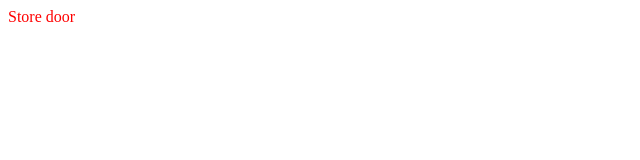
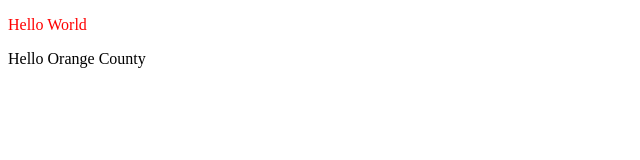
Before and after one commit to DavidDogunLee/JavaScript-Study, a plain HTML site: page Refresh/index.html in a window 1280 px wide. Shown: the whole page, without its empty margins (0-640 px from the left). Drawn offline with Linux system fonts and the light colour scheme.

Commit message:
querySelector

```diff
--- a/Refresh/index.html
+++ b/Refresh/index.html
@@ -6,8 +6,9 @@
     <title>Refresh</title>
   </head>
   <body>
-    <div class="entrance">
-      Store door
+    <div>
+      <p class="entrance">Store door</p>
+      <p id="door">second store door</p>
     </div>
     <script src="main.js"></script>
   </body>
--- a/Refresh/main.js
+++ b/Refresh/main.js
@@ -321,3 +321,9 @@
   })
   return books
 }
+
+var first = document.querySelector('.entrance')
+first.textContent = 'Hello World'
+
+var second = document.querySelector('#door')
+second.textContent = 'Hello Orange County'
```
